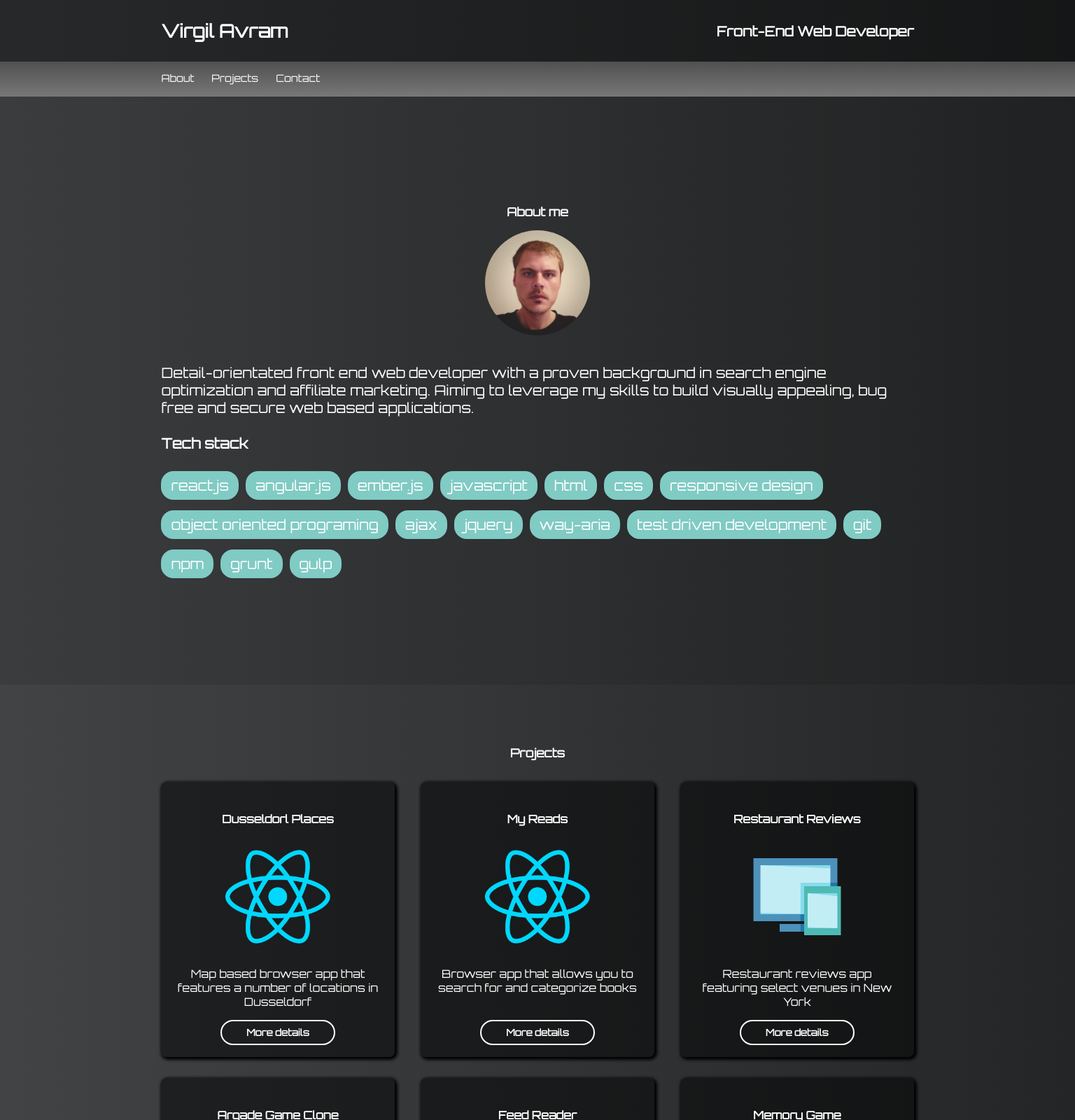
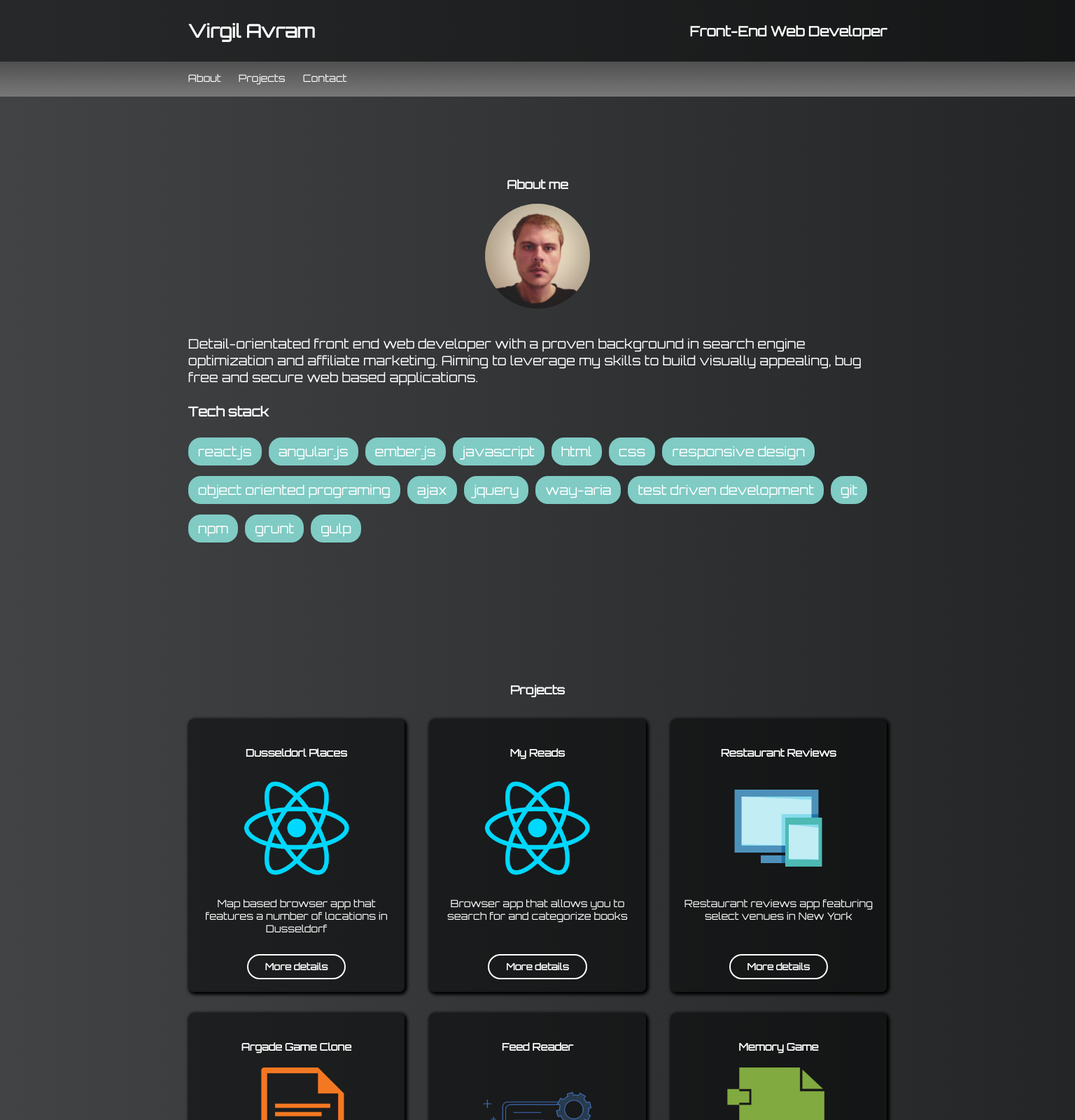
Before and after one commit to virgilseo/portfolio, a React (Create React App) app: page / in a window 1536 px wide. Shown: the top 1600 px of the page at 70% size. Built offline with nearby package versions, Linux system fonts and the light colour scheme.

Commit message:
Update responsive design

```diff
--- a/src/App.css
+++ b/src/App.css
@@ -82,7 +82,6 @@ img {
   flex-flow: column;
   padding: 50px 0px;
   justify-content: center;
-  background-color: rgba(0, 0, 0, .1);
 }
 
 .about-container {
@@ -152,7 +151,7 @@ ul {
   border: 2px solid #fff;
   border-radius: 20px;
   font-weight: 600;
-  padding: 8px 35px;
+  padding: 8px 24px;
   font-family: 'Orbitron', sans-serif;
   color: #fff;
   background-color: transparent;
@@ -248,8 +247,6 @@ ul {
   justify-content: center;
   align-items: center;
   flex-flow: column;
-  background-color: rgba(0, 0, 0, .1);
-  height: calc(100vh - 40px);
 }
 
 .contact-title {
@@ -276,7 +273,7 @@ ul {
   color: #fff;
   border-radius: 20px;
   font-weight: 600;
-  padding: 5px 25px;
+  padding: 8px 18px;
   border: 2px solid #fff;
 }
 
--- a/src/responsive.css
+++ b/src/responsive.css
@@ -1,5 +1,5 @@
 
-@media only screen and (min-width: 600px) {
+@media only screen and (min-width: 550px) {
 
   ul {
     width: 89%;
@@ -7,8 +7,8 @@
   }
 
   .project {
-    width: 43%;
-    font-size: 0.9em;
+    width: 40%;
+    font-size: 0.7em;
     align-items: flex-start
   }
 
@@ -31,21 +31,17 @@
   .contact-container{
     justify-content: space-between;
   }
-
-  #about {
-    height: calc(100vh - 40px);
-  }
 }
 
-@media only screen and (min-width: 900px) {
+@media only screen and (min-width: 950px) {
 
   .project {
     width: 28%;
-    font-size: 1.1em;
+    font-size: 0.8em;
   }
 
   .project-tags {
-    font-size: 1.1em;
+    font-size: 1em;
   }
 
   .header {
@@ -54,7 +50,7 @@
   }
 
   .about-container {
-    font-size: 1.3em;
+    font-size: 1.1em;
   }
 
   .nav-container {
@@ -70,11 +66,11 @@
   }
 
   #about, #contact {
-    height: calc(100vh - 60px);
+    height: calc(100vh - 150px)
   }
 
   .contact-container {
-    font-size: 1.2em;
+    font-size: 1.1em;
   }
 
   .footer-container {
@@ -103,32 +99,24 @@
     background-color: #D8D8D8;
   }
 
-  .project-links {
-    font-size: 0.8em;
+  .project-links, .logo-links {
+    font-size: 0.9em;
   }
 
   .logo-links, .email-text, .location-text {
     margin-left: 50px;
   }
+
+  .inner-header, .inner-nav, .about-container, .contact-container, ul  {
+    width: 75%;
+  }
 }
 
-@media only screen and (min-width: 1350px) {
+@media only screen and (min-width: 1300px) {
 
-  .inner-header {
-    width: 70%;
+  .inner-header, .inner-nav, .about-container, .contact-container, ul  {
+    width: 65%;
   }
-
-  .inner-nav {
-    width: 70%;
-  }
-
-  .about-container {
-    width: 70%;
-  }
-
-   ul {
-     width: 70%;
-   }
 
    .header {
      font-size: 0.9em;
@@ -136,11 +124,9 @@
 
    .project {
      width: 27%;
+     font-size: 1em;
    }
 
-   .contact-container {
-     width: 70%;
-   }
 
    .social-logo {
      width: 45px;
@@ -151,7 +137,7 @@
    }
 
    .project-links {
-     font-size: 0.7em;
+     font-size: 0.9em;
    }
 
    .app {
@@ -159,21 +145,18 @@
    }
 
    .about-container {
-     font-size: 1.4em;
+     font-size: 1.3em;
    }
 }
 
-@media only screen and (min-width: 1300px) {
-
-   .project-links {
-     font-size: 0.9em
-   }
-
-}
 
 @media only screen and (max-width: 360px) {
 
   .header {
     font-size: 0.5em;
   }
+
+  .project {
+    font-size: 0.8em;
+  }
 }
```
